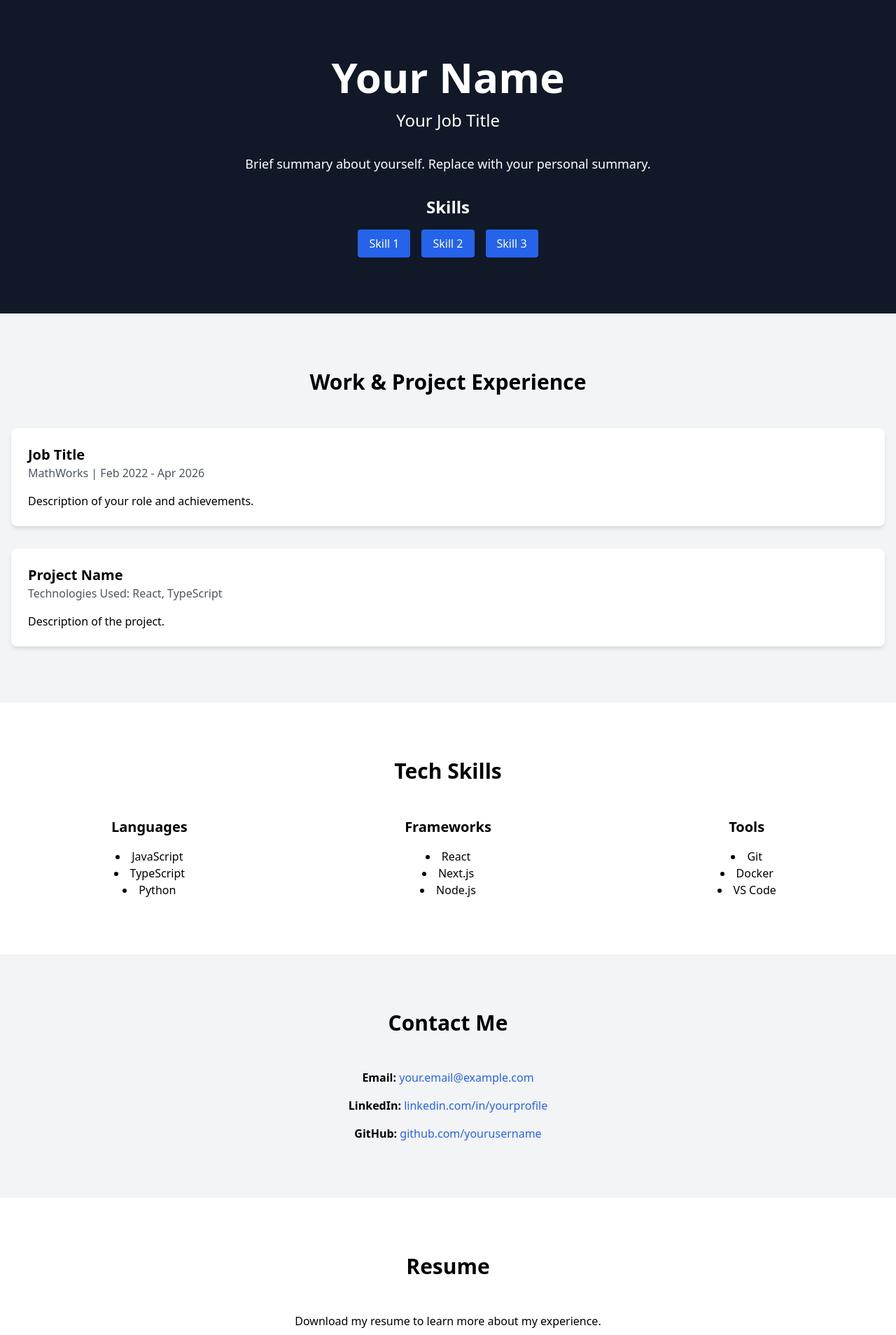
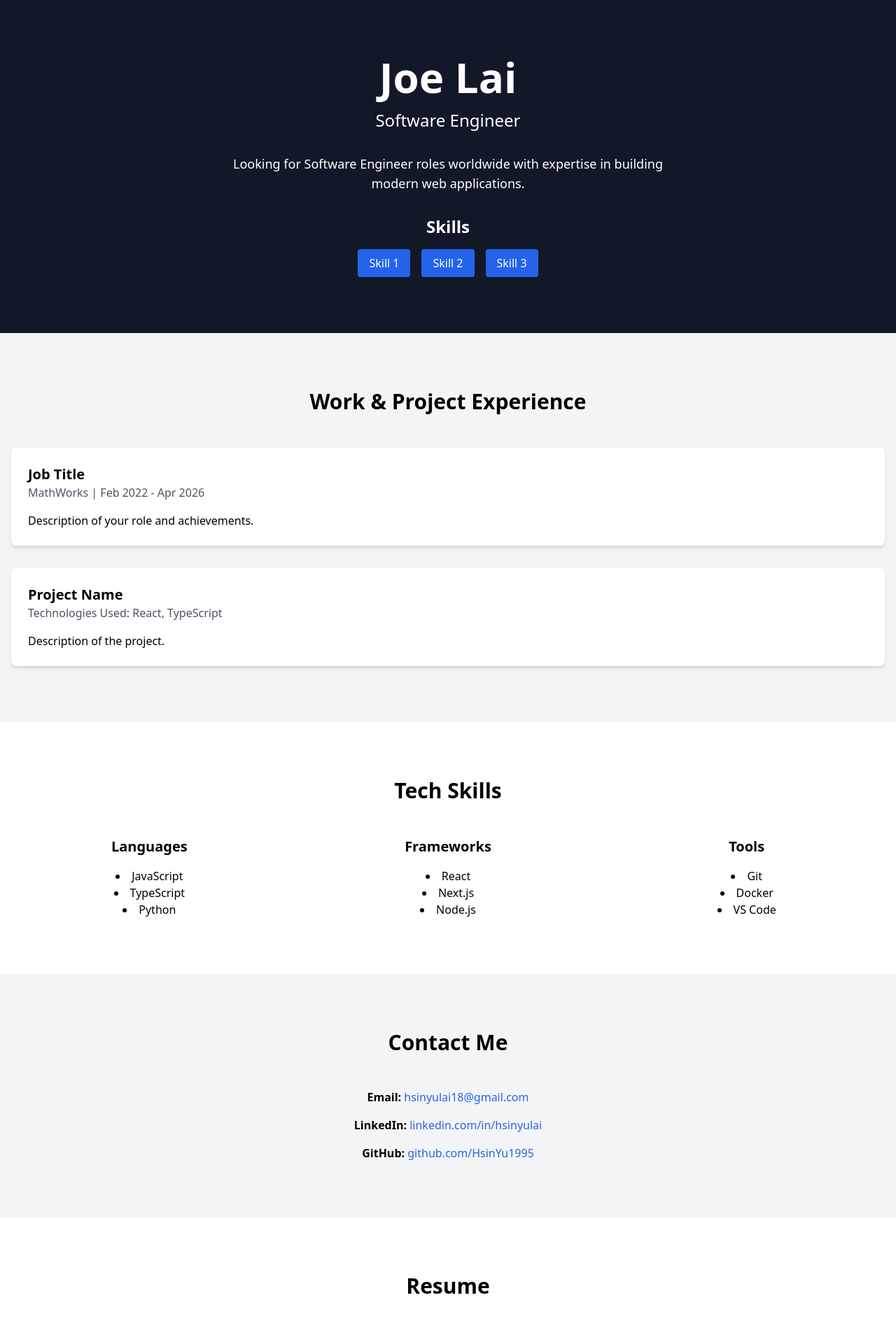
Before and after one commit to HsinYu1995/personal-portfolio, a Next.js app: page / in a window 1280 px wide. Shown: the top 1908 px of the page at 70% size. Built offline with nearby package versions, Linux system fonts and the light colour scheme.

Commit message:
Update portfolio with Joe Lai's personal information and contact details

```diff
--- a/components/Contact.tsx
+++ b/components/Contact.tsx
@@ -6,9 +6,9 @@ const Contact = () => {
       <div className="container mx-auto px-4 text-center">
         <h2 className="text-3xl font-bold mb-12">Contact Me</h2>
         <div className="space-y-4">
-          <p><strong>Email:</strong> <a href="mailto:your.email@example.com" className="text-blue-600">your.email@example.com</a></p>
-          <p><strong>LinkedIn:</strong> <a href="https://linkedin.com/in/yourprofile" className="text-blue-600">linkedin.com/in/yourprofile</a></p>
-          <p><strong>GitHub:</strong> <a href="https://github.com/yourusername" className="text-blue-600">github.com/yourusername</a></p>
+          <p><strong>Email:</strong> <a href="mailto:hsinyulai18@gmail.com" className="text-blue-600">hsinyulai18@gmail.com</a></p>
+          <p><strong>LinkedIn:</strong> <a href="https://www.linkedin.com/in/hsinyulai/" className="text-blue-600">linkedin.com/in/hsinyulai</a></p>
+          <p><strong>GitHub:</strong> <a href="https://github.com/HsinYu1995" className="text-blue-600">github.com/HsinYu1995</a></p>
         </div>
       </div>
     </section>
--- a/components/Hero.tsx
+++ b/components/Hero.tsx
@@ -4,10 +4,10 @@ const Hero = () => {
   return (
     <section className="bg-gray-900 text-white py-20">
       <div className="container mx-auto px-4 text-center">
-        <h1 className="text-4xl md:text-6xl font-bold mb-4">Your Name</h1>
-        <p className="text-xl md:text-2xl mb-8">Your Job Title</p>
+        <h1 className="text-4xl md:text-6xl font-bold mb-4">Joe Lai</h1>
+        <p className="text-xl md:text-2xl mb-8">Software Engineer</p>
         <p className="text-lg max-w-2xl mx-auto">
-          Brief summary about yourself. Replace with your personal summary.
+          Looking for Software Engineer roles worldwide with expertise in building modern web applications.
         </p>
         <div className="mt-8">
           <h2 className="text-2xl font-semibold mb-4">Skills</h2>
```
Also changed, not shown: 1 other file (tests, documents, lock files or other folders).
